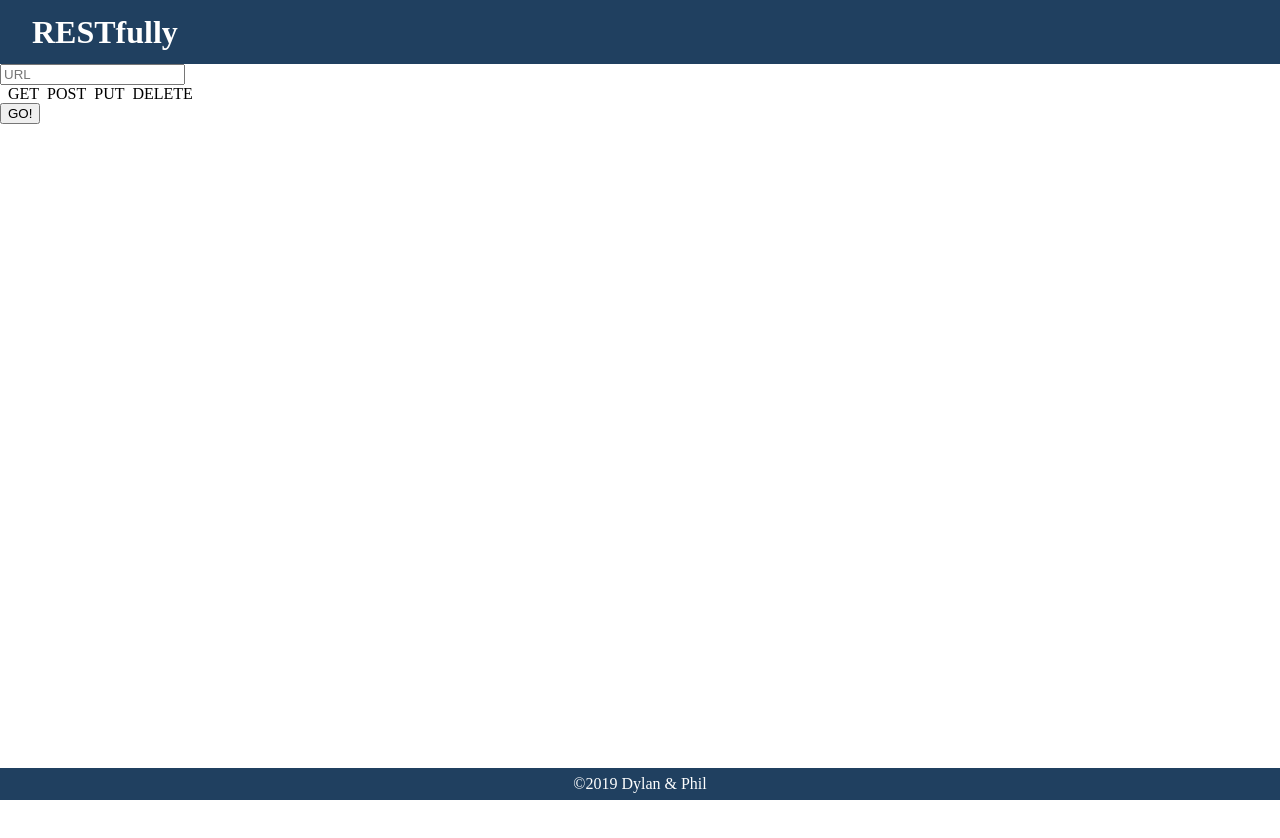
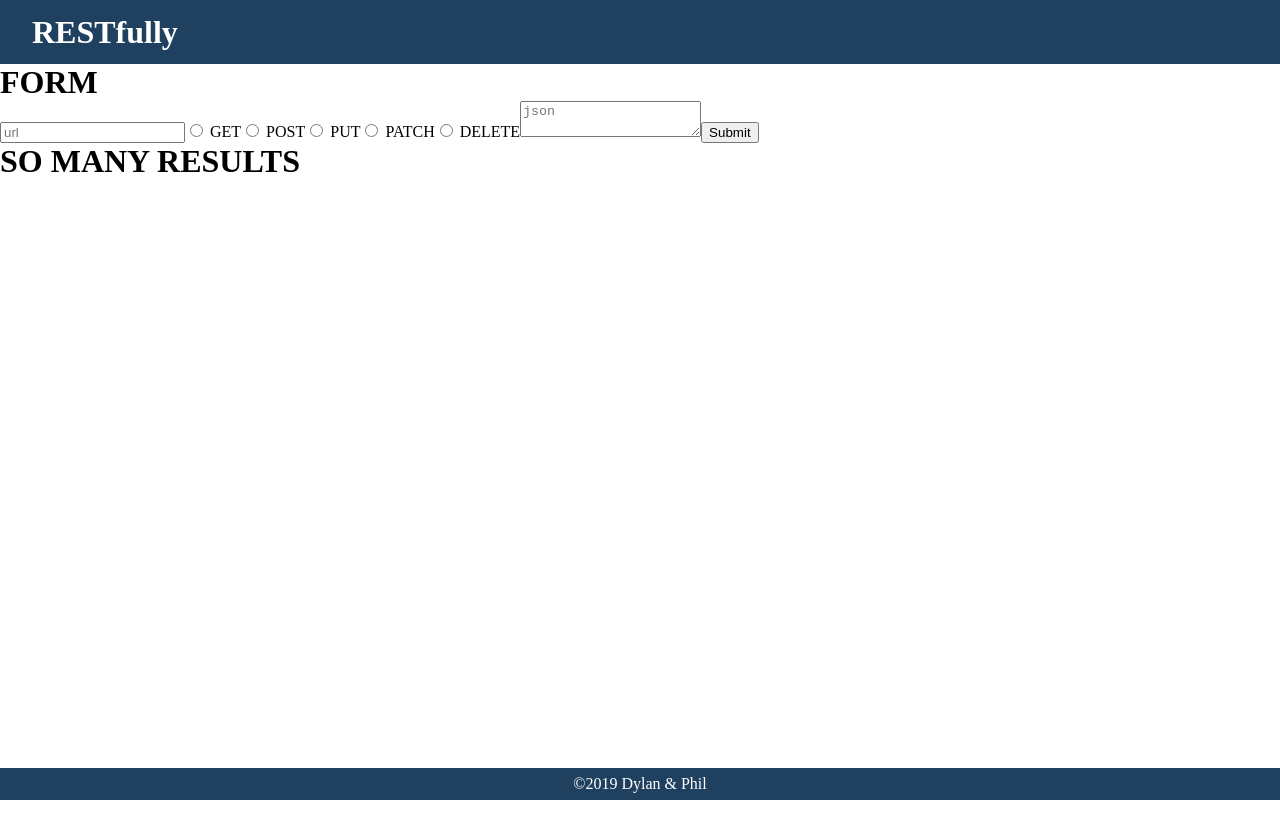
Before and after one commit to philfitch-401-advanced-javascript/lab-class-30-project-resty, a React app: page / in a window 1280 px wide. Shown: the top 838 px of the page. Built offline with nearby package versions, Linux system fonts and the light colour scheme.

Commit message:
basic react functionality/component architecture - just needs fetch logic in api call function

```diff
--- a/src/components/App.js
+++ b/src/components/App.js
@@ -7,28 +7,7 @@ export default function App() {
   return (
     <>
       <Header />
-      <main>
-        <section>
-
-          <Main />
-          <label>
-            <button type="submit">GO!</button>
-          </label>
-
-          <div id="json">
-            <div className="react-json-view">
-              <div className="pretty-json-container object-container">
-                <div className="object-content">
-                  <div className="object-key-val">
-                    <span></span>
-                    <span></span>
-                  </div>
-                </div>
-              </div>
-            </div>
-          </div>
-        </section>
-      </main>
+      <Main />
       <Footer />
     </>
   );
--- /dev/null
+++ b/src/components/Results.js
@@ -0,0 +1,17 @@
+import React from 'react';
+import PropTypes from 'prop-types';
+
+const Results = ({ json }) => {
+  return (
+    <>
+      <h1>SO MANY RESULTS</h1>
+      <pre>{json}</pre>
+    </>
+  );
+};
+
+Results.propTypes = {
+  json: PropTypes.string
+}
+
+export default Results;
--- a/src/components/containers/Main.js
+++ b/src/components/containers/Main.js
@@ -1,13 +1,16 @@
 import React, { Component } from 'react';
 import PropType from 'prop-types';
 import UrlInputForm from '../form/UrlInputForm';
-import Method from '../form/Method';
+import Results from '../Results';
+import apiCall from '../../services/apiCall';
 
 export default class Main extends Component {
 
   state = {
     urlInput: '',
-    method: 'get'
+    method: 'get',
+    inputJson: '',
+    resultsJson: ''
   };
 
   handleUrlChange = ({ target }) => {
@@ -15,25 +18,32 @@ export default class Main extends Component {
   }
 
   handleMethodChange = ({ target }) => {
-    this.setState({ methodInput: target.value });
+    this.setState({ method: target.value });
+  }
+
+  handleInputJsonChange = ({ target }) => {
+    this.setState({ inputJson: target.value });
+  }
+
+  handleSubmit = (event) => {
+    event.preventDefault();
+    apiCall(this.state.urlInput)
+      .then(json => {
+        this.setState({ resultsJson: JSON.stringify(json) });
+      });
   }
 
   render() {
     return (
       <>
-        <form>
-          <UrlInputForm handleUrlChange={this.handleUrlChange} />
-          <div id="methods">
+        <UrlInputForm
+          handleUrlChange={this.handleUrlChange}   //function for updating url input in state
+          handleMethodChange={this.handleMethodChange}
+          handleInputJsonChange={this.handleInputJsonChange}
+          handleSubmit={this.handleSubmit}
+        />
 
-            <label for="get"><Method id={'get'} handleMethodChange={this.handleMethodChange} checked="checked" />GET</label>
-
-            <label for="post"><Method id={'post'} handleMethodChange={this.handleMethodChange} />POST</label>
-
-            <label for="put"><Method id={'put'} handleMethodChange={this.handleMethodChange} />PUT</label>
-
-            <label for="delete"><Method id={'delete'} handleMethodChange={this.handleMethodChange} />DELETE</label>
-          </div>
-        </form>
+        <Results json={this.state.resultsJson} />
       </>
     );
   }
--- a/src/components/form/Method.js
+++ /dev/null
@@ -1,24 +0,0 @@
-import React, { Component } from 'react';
-import PropTypes from 'prop-types';
-import styles from '../../styles/method.css';
-
-export default class Method extends Component {
-  static propTypes = {
-    handleMethodChange: PropTypes.func.isRequired
-  }
-
-  render() {
-    const { handleMethodChange } = this.props;
-    return (
-      <>
-        <input
-          type="radio"
-          className={styles.method}
-          id=""
-          onClick={handleMethodChange}
-        />
-
-      </>
-    );
-  }
-}
--- a/src/components/form/UrlInputForm.js
+++ b/src/components/form/UrlInputForm.js
@@ -1,21 +1,30 @@
-import React, { Component } from 'react';
+import React from 'react';
 import PropTypes from 'prop-types';
 
-export default class UrlInputForm extends Component {
-  static propTypes = {
-    handleUrlChange: PropTypes.func.isRequired
-  }
+const UrlInputForm = ({ handleUrlChange, handleMethodChange, handleInputJsonChange, handleSubmit }) => {
 
-  render() {
-    const { handleUrlChange } = this.props;
-    return (
-      <input
-        type="text"
-        className="wide"
-        name="url"
-        placeholder="URL"
-        defaultValue=""
-        onChange={handleUrlChange} />
-    );
-  }
-}
+  return (
+    <>
+      <h1>FORM</h1>
+      <form onSubmit={handleSubmit}>
+        <input type='text' placeholder='url' onChange={handleUrlChange} />
+        <input type='radio' name='method' value='get' onChange={handleMethodChange} /> GET
+        <input type='radio' name='method' value='post' onChange={handleMethodChange} /> POST
+        <input type='radio' name='method' value='put' onChange={handleMethodChange} /> PUT
+        <input type='radio' name='method' value='patch' onChange={handleMethodChange} /> PATCH
+        <input type='radio' name='method' value='delete' onChange={handleMethodChange} /> DELETE
+        <textarea placeholder='json' onChange={handleInputJsonChange} />
+        <button>Submit</button>
+      </form>
+    </>
+  );
+};
+
+UrlInputForm.propTypes = {
+  handleUrlChange: PropTypes.func.isRequired,
+  handleMethodChange: PropTypes.func.isRequired,
+  handleInputJsonChange: PropTypes.func.isRequired,
+  handleSubmit: PropTypes.func.isRequired,
+};
+
+export default UrlInputForm;
--- /dev/null
+++ b/src/services/apiCall.js
@@ -0,0 +1,11 @@
+
+// function apiCall(url, method, json) {
+function apiCall(url) {
+  return fetch(url)
+    .then(res => res.json())
+    .catch(err => {
+      console.log(err);
+    });
+}
+
+export default apiCall;
```
